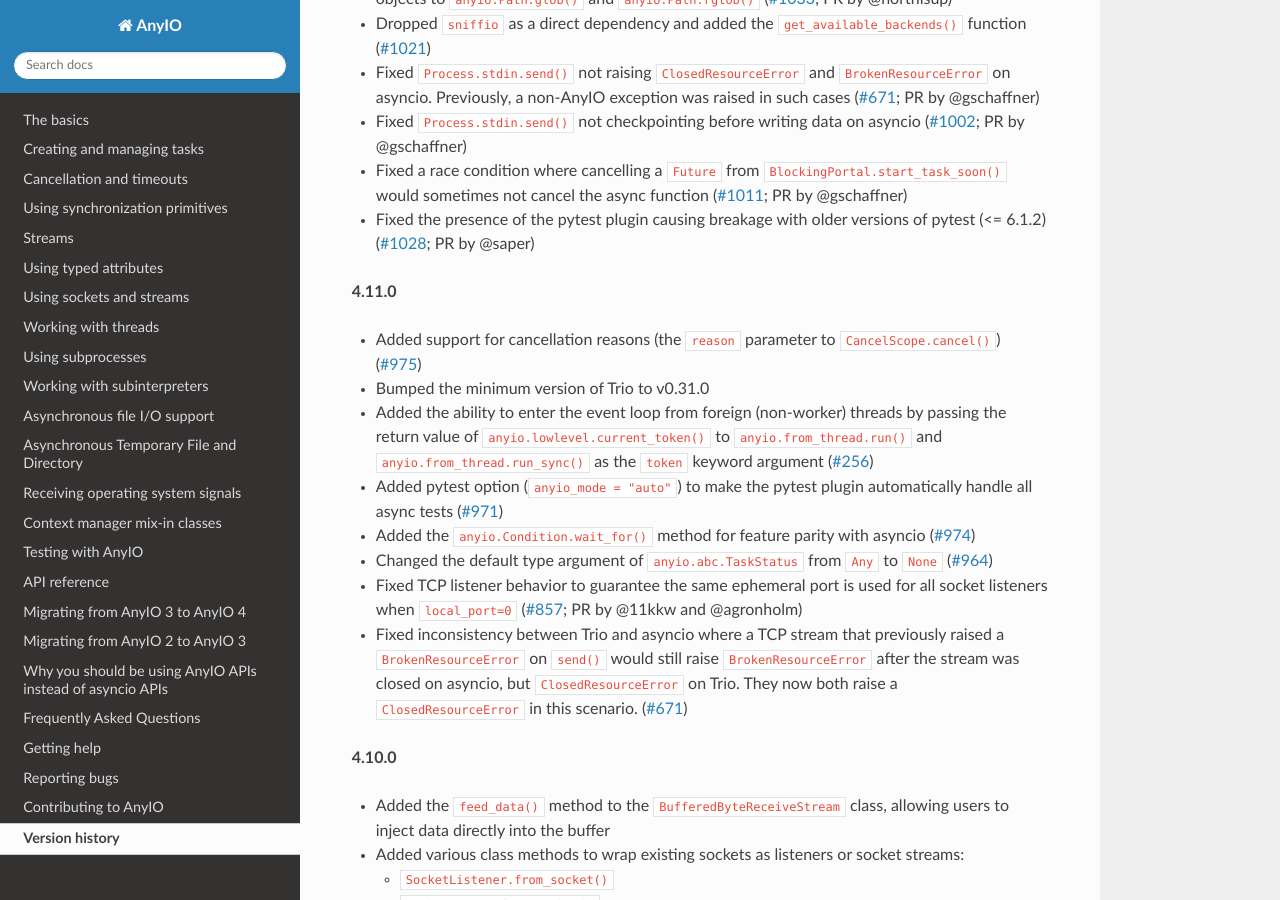
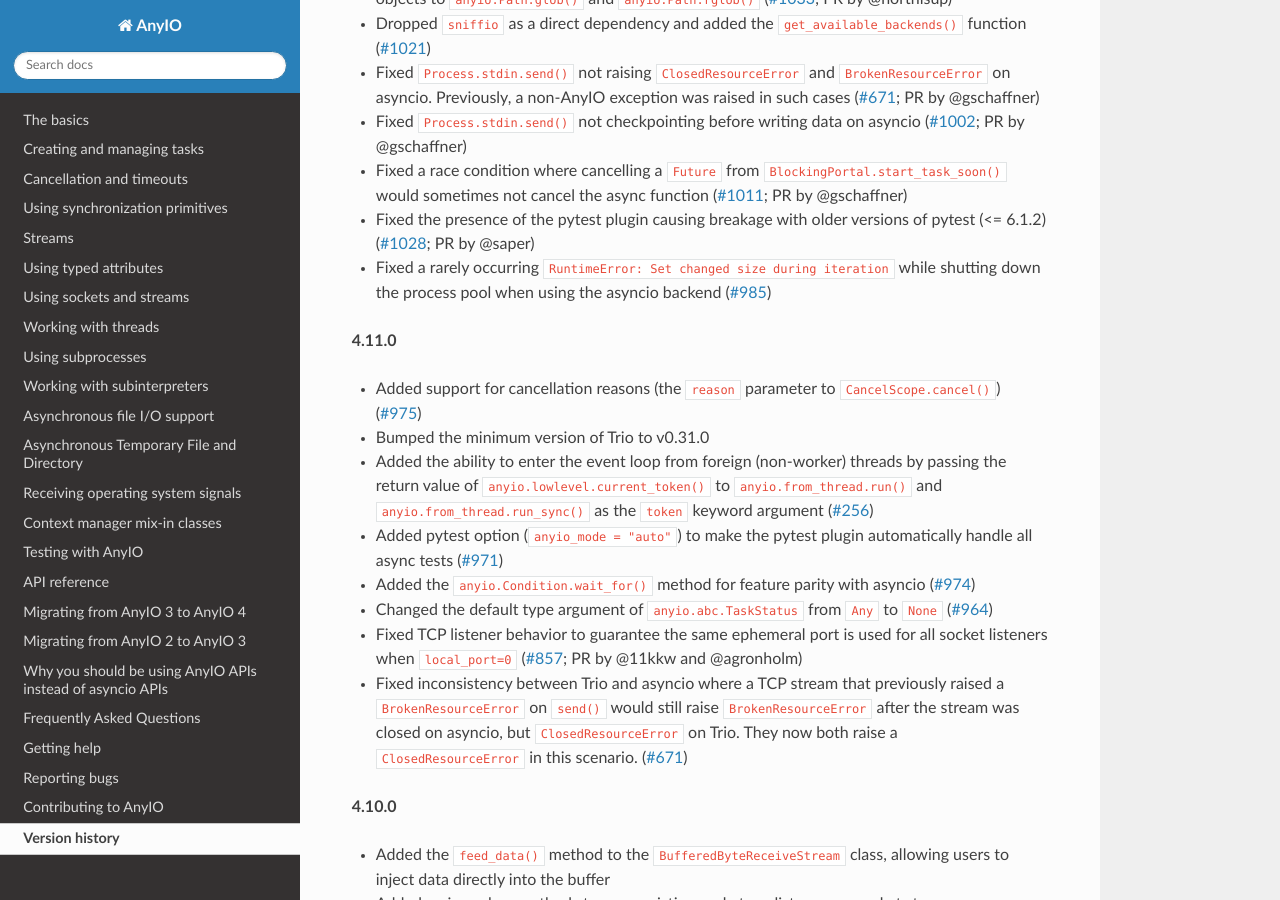
Before and after one commit to agronholm/anyio, a Sphinx documentation site: the page built from docs/versionhistory.rst, in a window 1280 px wide and 900 px high, scrolled down 515 px. Built offline with Sphinx 7.4.7 and the Read the Docs theme 3.1.0, drawn with Linux system fonts in a browser that asks for light colours; the version number could not be read and is left out.

Commit message:
Fixed RuntimeError while shutting down the asyncio process pool (#1039)
Fixes #985.

```diff
--- a/docs/versionhistory.rst
+++ b/docs/versionhistory.rst
@@ -36,6 +36,9 @@
 - Fixed the presence of the pytest plugin causing breakage with older versions of
   pytest (<= 6.1.2)
   (`#1028 <https://github.com/agronholm/anyio/issues/1028>`_; PR by @saper)
+- Fixed a rarely occurring ``RuntimeError: Set changed size during iteration`` while
+  shutting down the process pool when using the asyncio backend
+  (`#985 <https://github.com/agronholm/anyio/issues/985>`_)
 
 .. _task call graphs: https://docs.python.org/3/library/asyncio-graph.html
 .. _winloop: https://github.com/Vizonex/Winloop
```
Also changed, not shown: 1 other file.
